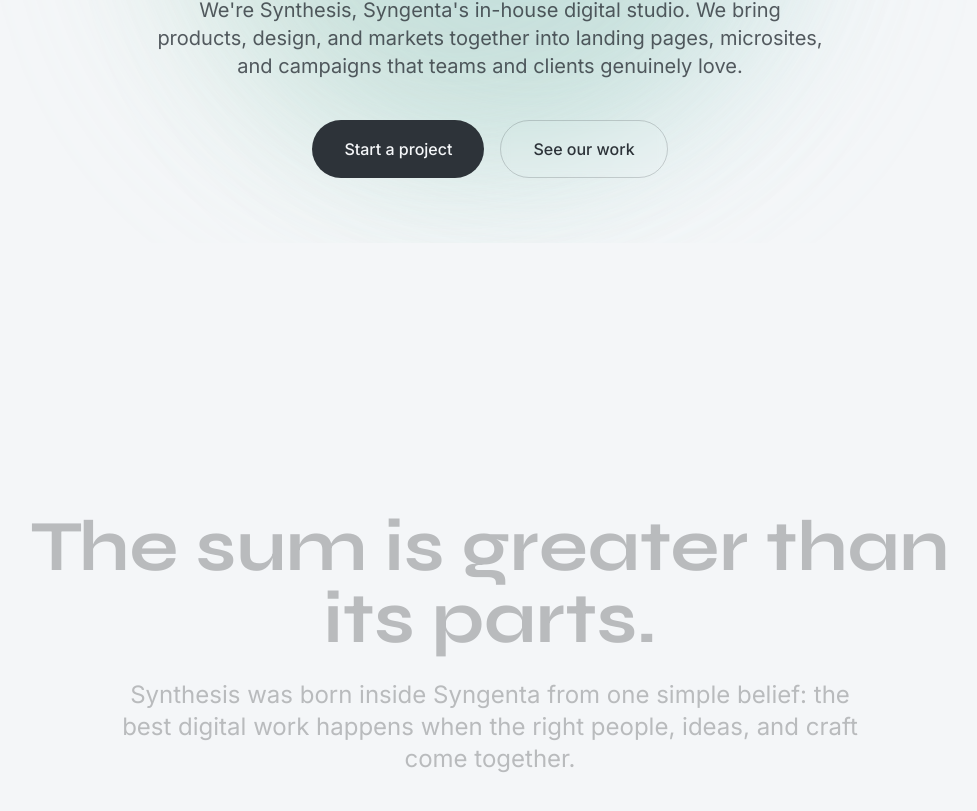
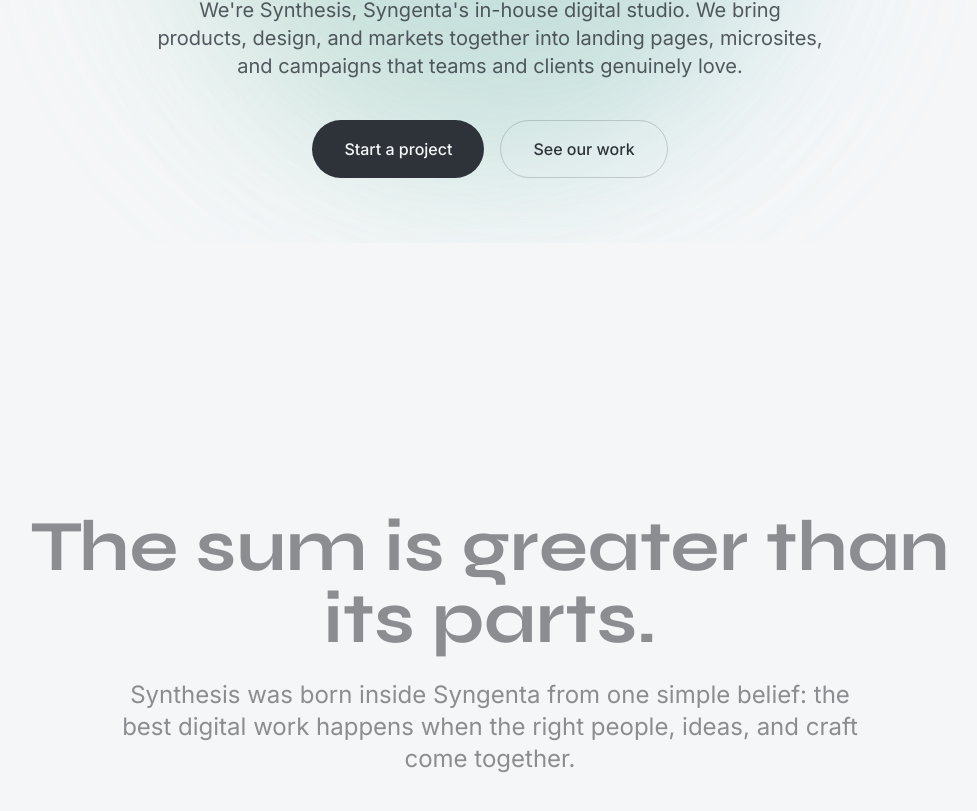
Before and after one commit to ratatoskodessa-boop/synthesis-portfolio, a Next.js app: page / in a window 1280 px wide. Shown: the part 557-1368 px from the top of the page, without its empty margins (150-1127 px from the left). Built offline with nearby package versions, Linux system fonts and the light colour scheme.

Commit message:
Update page.tsx

```diff
--- a/app/page.tsx
+++ b/app/page.tsx
@@ -47,32 +47,33 @@
   const containerRef = useRef(null);
   const { scrollYProgress } = useScroll({ target: containerRef, offset: ["start start", "end end"] });
 
-  const bgChange = useTransform(scrollYProgress, [0, 0.5, 1], ['#F4F6F8', '#2D3339', '#F4F6F8']);
-  const textChange = useTransform(scrollYProgress, [0, 0.5, 1], ['#2D3339', '#F4F6F8', '#2D3339']);
+  // Жорстко прописуємо зміну фону: світлий -> темний -> світлий
+  const bgChange = useTransform(scrollYProgress, [0, 0.25, 0.35, 0.65, 0.75, 1], ['#F4F6F8', '#F4F6F8', '#2D3339', '#2D3339', '#F4F6F8', '#F4F6F8']);
+  const textChange = useTransform(scrollYProgress, [0, 0.25, 0.35, 0.65, 0.75, 1], ['#2D3339', '#2D3339', '#F4F6F8', '#F4F6F8', '#2D3339', '#2D3339']);
 
-  // Оновлені математичні діапазони, які гарантовано не перетинаються:
-  const opacity1 = useTransform(scrollYProgress, [0, 0.2, 0.3], [1, 1, 0]);
-  const opacity2 = useTransform(scrollYProgress, [0.35, 0.5, 0.65], [0, 1, 0]);
-  const opacity3 = useTransform(scrollYProgress, [0.7, 0.8, 1], [0, 1, 1]);
+  // Чітко вказуємо, що коли з'являється один текст, інший МАЄ бути на 0
+  const opacity1 = useTransform(scrollYProgress, [0, 0.25, 0.35, 1], [1, 1, 0, 0]);
+  const opacity2 = useTransform(scrollYProgress, [0, 0.25, 0.35, 0.65, 0.75, 1], [0, 0, 1, 1, 0, 0]);
+  const opacity3 = useTransform(scrollYProgress, [0, 0.65, 0.75, 1], [0, 0, 1, 1]);
 
   return (
     <motion.section ref={containerRef} style={{ backgroundColor: bgChange, color: textChange }} className="relative h-[300vh] transition-colors duration-300">
       <div className="sticky top-0 h-screen flex flex-col justify-center items-center px-8 text-center max-w-5xl mx-auto overflow-hidden">
 
-        {/* Теза 1 (початково видима) */}
-        <motion.div initial={{ opacity: 1 }} style={{ opacity: opacity1 }} className="absolute inset-0 flex flex-col justify-center items-center pointer-events-none">
+        {/* Теза 1 */}
+        <motion.div style={{ opacity: opacity1 }} className="absolute inset-0 flex flex-col justify-center items-center pointer-events-none">
           <h2 className="font-syne text-5xl md:text-7xl font-bold mb-6">The sum is greater than its parts.</h2>
           <p className="text-xl md:text-2xl max-w-3xl leading-relaxed">Synthesis was born inside Syngenta from one simple belief: the best digital work happens when the right people, ideas, and craft come together.</p>
         </motion.div>
 
-        {/* Теза 2 (початково прихована) */}
-        <motion.div initial={{ opacity: 0 }} style={{ opacity: opacity2 }} className="absolute inset-0 flex flex-col justify-center items-center pointer-events-none">
+        {/* Теза 2 */}
+        <motion.div style={{ opacity: opacity2 }} className="absolute inset-0 flex flex-col justify-center items-center pointer-events-none">
           <h2 className="font-syne text-5xl md:text-7xl font-bold mb-6 text-mint">Not an external vendor.</h2>
           <p className="text-xl md:text-2xl max-w-3xl leading-relaxed">Our superpower is combining a warm, human way of working with a premium standard of execution.</p>
         </motion.div>
 
-        {/* Теза 3 (початково прихована) */}
-        <motion.div initial={{ opacity: 0 }} style={{ opacity: opacity3 }} className="absolute inset-0 flex flex-col justify-center items-center pointer-events-none">
+        {/* Теза 3 */}
+        <motion.div style={{ opacity: opacity3 }} className="absolute inset-0 flex flex-col justify-center items-center pointer-events-none">
           <h3 className="font-syne text-3xl font-bold mb-8 text-cyan">What we believe</h3>
           <p className="text-2xl md:text-4xl font-syne max-w-4xl leading-snug">
             Good design is respect for someone's time. <br/> Simplicity is harder than complexity. <br/> And nothing great is ever built alone.
```
